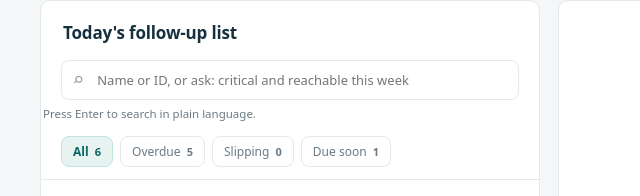
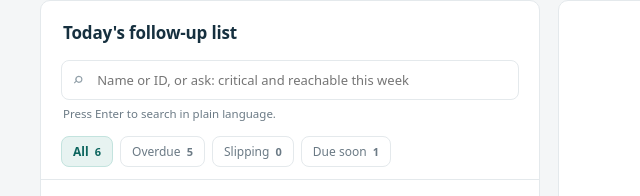
Before and after one commit to aranyoray/smaranmed, a website: page index.html in a window 1280 px wide. Shown: the part 448-644 px from the top of the page, 0-640 px from the left. Drawn offline with Linux system fonts and the light colour scheme; no server answers.

Commit message:
fix(qa): ISSUE-001 — align search hint with the search box

```diff
--- a/styles.css
+++ b/styles.css
@@ -385,7 +385,7 @@ h3.block{font-size:14px;color:var(--ink);font-weight:600;margin:24px 0 12px;lett
 @media(max-width:760px){.checkin-link{padding:6px 9px;font-size:12px}}
 
 /* ---------- Plain-language search, recall rules, replies ---------- */
-.search-note{margin:6px 2px 0;font-size:11.5px;color:var(--muted);min-height:1em}
+.search-note{margin:6px 22px 0;font-size:11.5px;color:var(--muted);min-height:1em}
 .recall-list{display:grid;gap:6px}
 .recall-item{display:grid;grid-template-columns:1.2fr 1fr 1fr;gap:8px;padding:8px 10px;border:1px solid var(--line);border-radius:8px;font-size:12.5px;color:var(--ink-soft)}
 .recall-item strong{color:var(--ink);font-weight:600}
```
